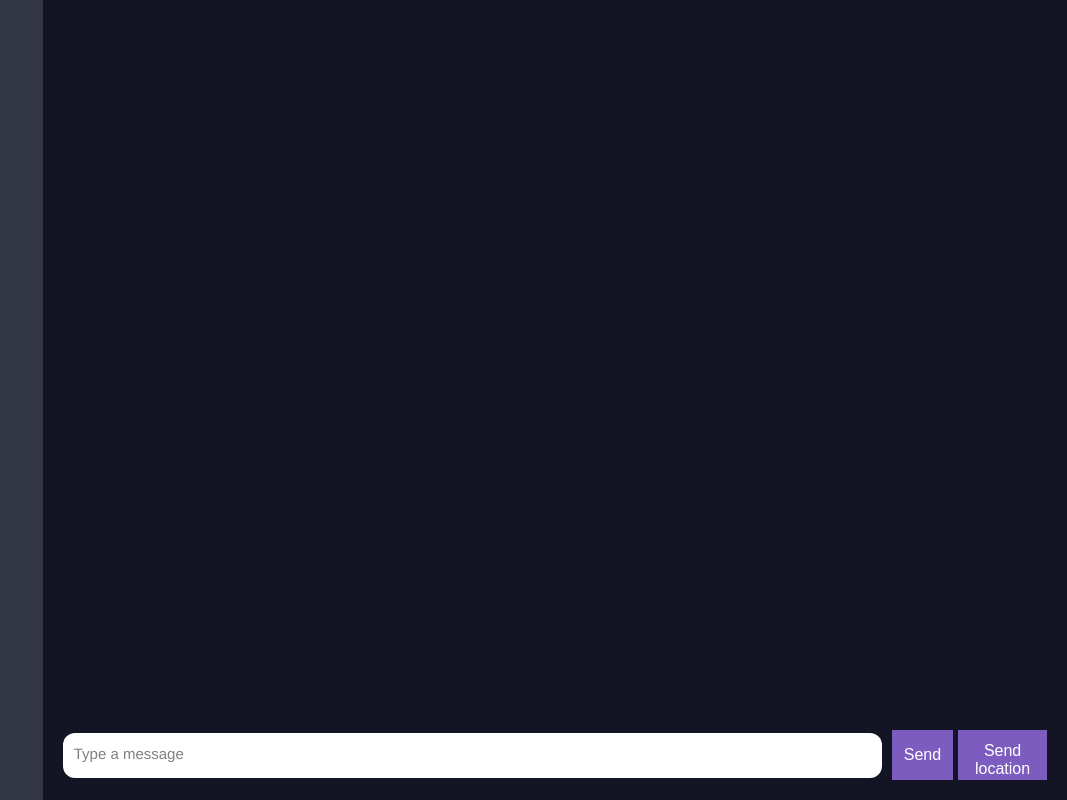
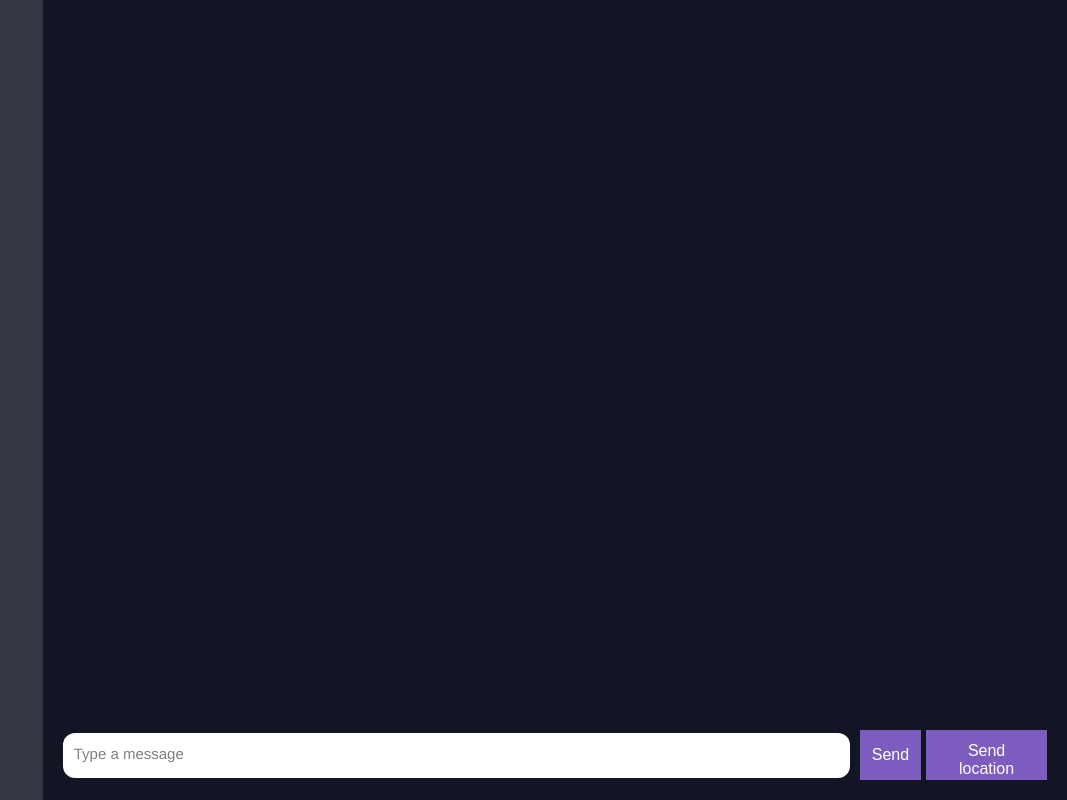
Before and after one commit to daviesesiro/chat-app, a website: page public/chat.html in a window 1280 px wide. Shown: the whole page, without its empty margins (213-1280 px from the left). Drawn offline with nearby package versions, Linux system fonts and the light colour scheme; no server answers.

Commit message:
made some modifications to the messages

```diff
--- a/public/css/styles.css
+++ b/public/css/styles.css
@@ -116,7 +116,7 @@ button:disabled {
     background: #333744;
     width: 20%;
     overflow-y: scroll;
-    flex: 0 0 20%;
+    flex: 1 1 20%;
 }
 
 @media screen and (max-width: 500px){
@@ -128,7 +128,7 @@ button:disabled {
 /* Chat styles */
 
 .chat__main {
-    flex: 0 0 80%;
+    flex: 1 1 80%;
     display: flex;
     flex-direction: column;
     max-height: 100vh;
@@ -146,6 +146,7 @@ button:disabled {
     padding: 24px 24px 0 24px;
     overflow-y: scroll;
     width: 100%;
+    margin-bottom: 80px;
 }
 
 /* Message Styles */
@@ -198,17 +199,18 @@ button:disabled {
 /* Message Composition Styles */
 
 .compose {
+    position: fixed;
+    bottom: 0;
     display: flex;
     margin-top: 16px;
     padding:  20px;
     min-width: 80%;
     max-height: 400px;
     align-items: center;
-    position: relative;
 }
 
 .compose__message {
-    flex: 1 1 80%d;
+    flex: 1 1 80%;
     width: 100%;
     padding: 10px;
     margin: 0 10px 0 0;
```
